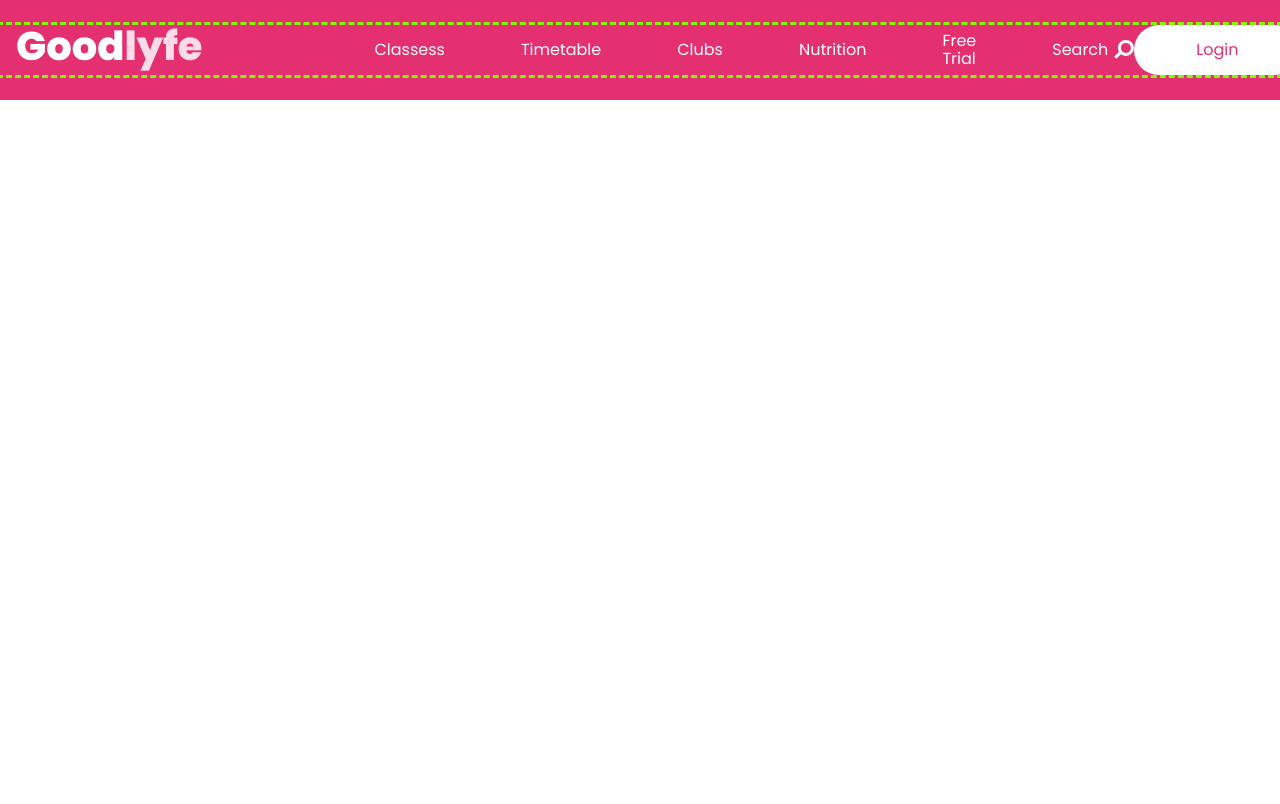
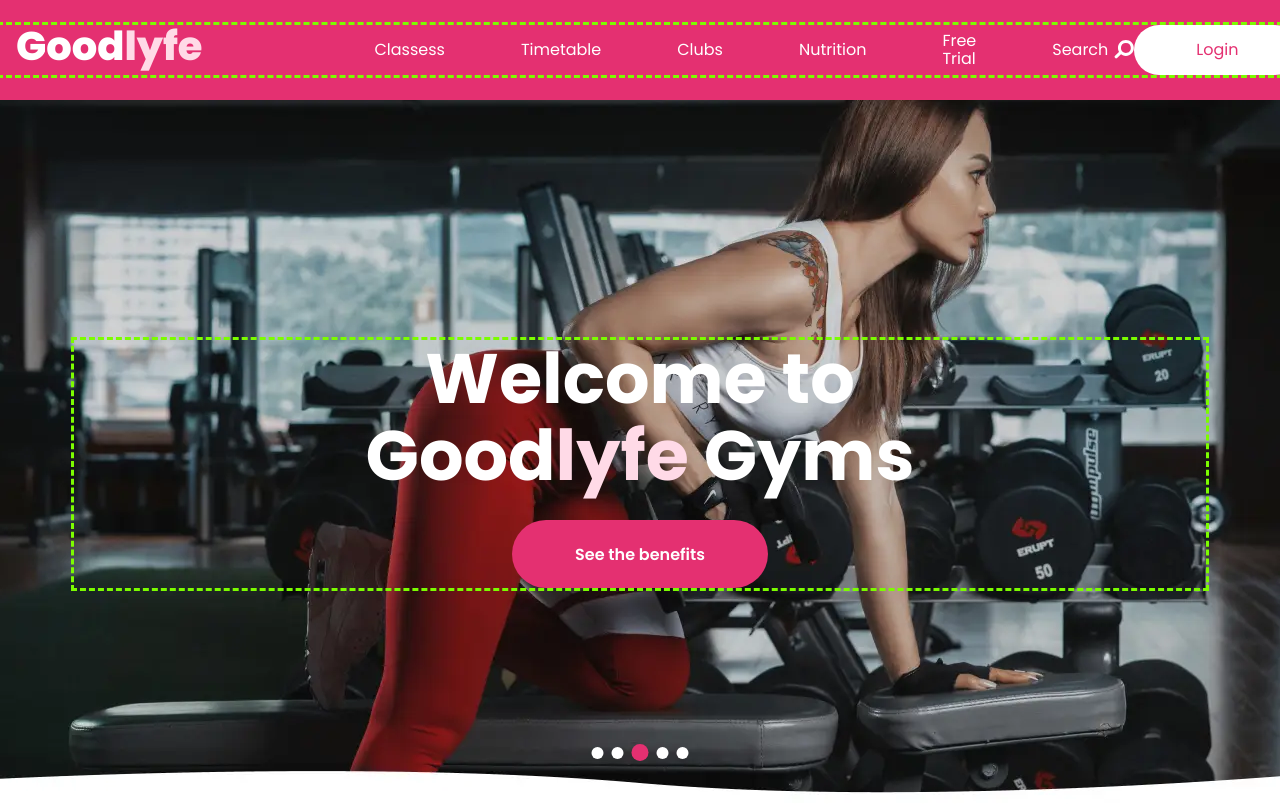
Before and after one commit to elen-purple/GoodLyfe, a plain HTML site: page index.html in a window 1280 px wide. Drawn offline with nearby package versions, Linux system fonts and the light colour scheme.

Commit message:
makes hero layout

```diff
--- a/index.html
+++ b/index.html
@@ -55,7 +55,9 @@
       </div>
     </header>
     <main class="main">
+      <div class="block"></div>
       <section class="hero">
+        <div class="container">
           <h1 class="hero-title">
             Welcome to Good<span class="hero-accent">lyfe</span> Gyms
           </h1>
@@ -67,6 +69,7 @@
             <li class="hero-item"></li>
             <li class="hero-item"></li>
           </ul>
+        </div>
       </section>
     </main>
   </body>
--- a/sass/base/_container.scss
+++ b/sass/base/_container.scss
@@ -3,4 +3,5 @@
     padding: 0 16px;
     margin: 0 auto;
     outline: lawngreen 3px dashed;
+    position: relative;
 }
--- a/sass/base/_reset.scss
+++ b/sass/base/_reset.scss
@@ -19,6 +19,7 @@ button{
     border: none;
     cursor: pointer;
     font-family: inherit;
+    display: block;
 }
 
 img{
--- a/sass/sections/_hero.scss
+++ b/sass/sections/_hero.scss
@@ -0,0 +1,61 @@
+.block{
+    height: 99px;
+}
+
+.hero {
+    padding: 241px 0 216px 0;
+    background-image: url(../../imgs/hero-bg.webp);
+    background-size: cover;
+    background-position: center;
+}
+
+.hero-title {
+    font-weight: 700;
+    font-size: 70px;
+    line-height: 1.1;
+    color: var(--white);
+    width: 558px;
+    text-align: center;
+    margin: 0 auto;
+    margin-bottom: 26px;
+}
+
+.hero-accent {
+    color: var(--pink-subtle);
+}
+
+.hero-btn {
+    font-weight: 600;
+    font-size: 16px;
+    line-height: 2.3125;
+    text-align: center;
+    border-radius: 38px;
+    background-color: var(--premium-pink);
+    color: var(--white);
+    padding: 15.5px 63.5px;
+    margin: 0 auto;
+}
+
+.hero-list {
+    display: flex;
+    gap: 8px;
+    align-items: center;
+    position: absolute;
+    top: 404px;
+    left: 50%;
+    transform: translate(-50%, 0);
+}
+
+.hero-item {
+    width: 12px;
+    height: 12px;
+    background-color: var(--white);
+    border-radius: 50%;
+}
+
+.hero-checked {
+    width: 17px;
+    height: 17px;
+    background-color: var(--premium-pink);
+    border-radius: 50%;
+}
```
Also changed, not shown: css/main.css, css/main.min.css, 2 other files. Lines whose indentation alone changed are shown as unchanged.
